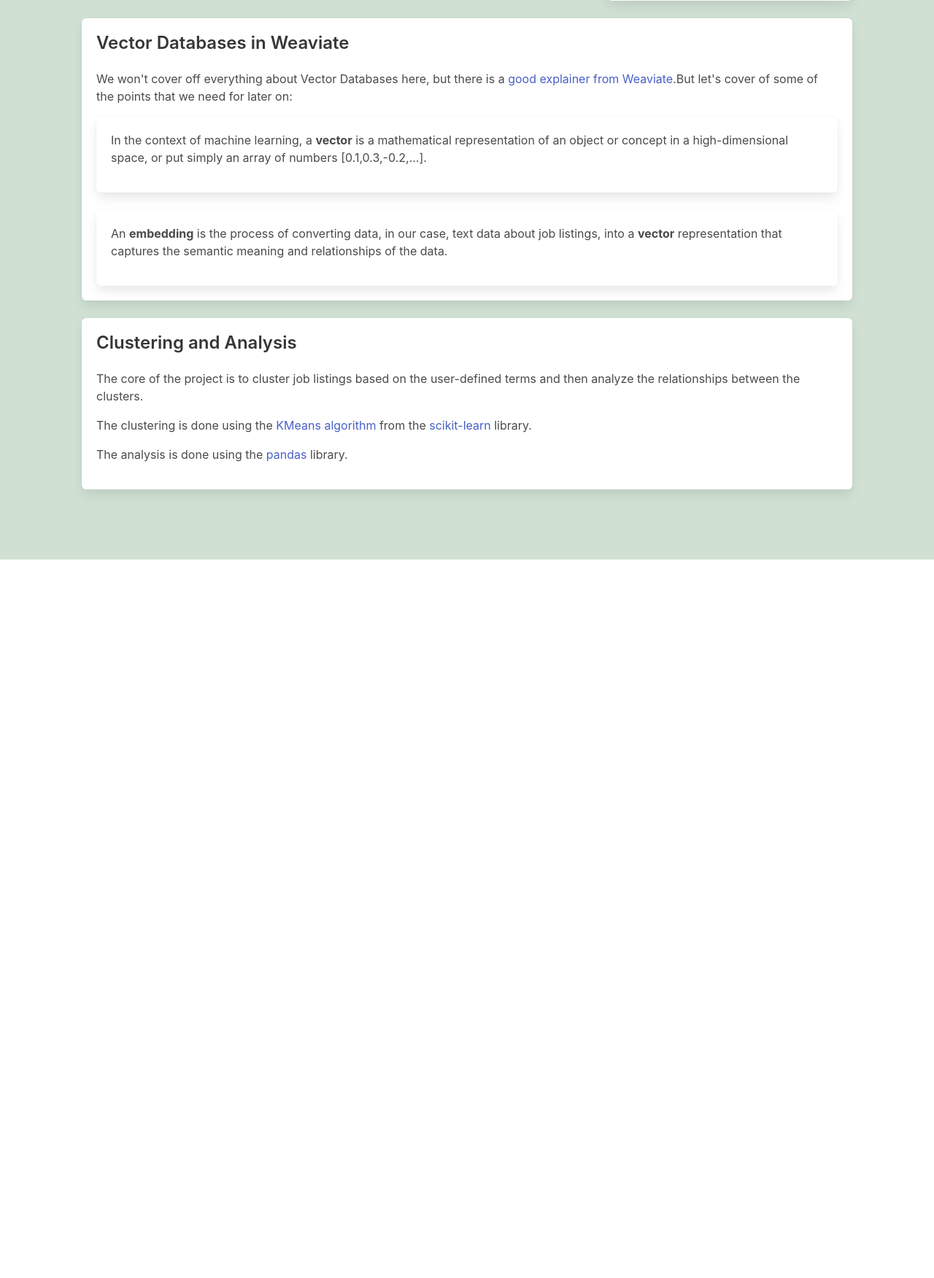
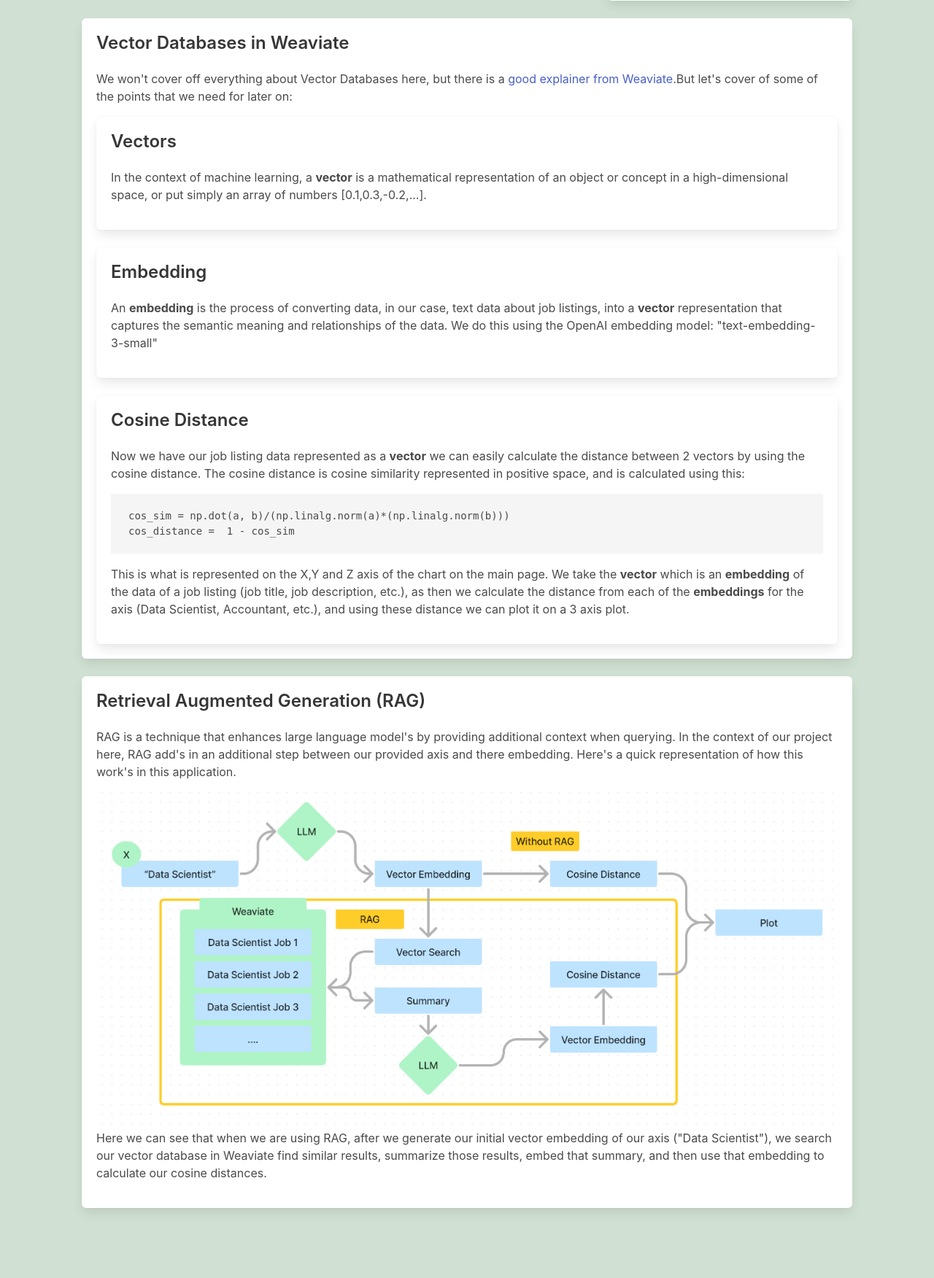
Before and after one commit to nickojelly/VectoredIn, a Django app: template main/templates/about.html in a window 1280 px wide. Shown: the part 607-2359 px from the top of the page at 73% size. Before the commit the page ends 1374 px from the top, so only its background shows below. Run offline with Django 5.2, Linux system fonts and the light colour scheme; the template is opened without the code that fills it, so the values that code supplies are empty; some libraries are stand-ins or nearby versions.

Commit message:
Updated about

```diff
--- a/main/models.py
+++ b/main/models.py
@@ -9,6 +9,7 @@ class JobPosting(models.Model):
     vector = models.TextField()
 
 
+
 class QueryEmbedding(models.Model):
     query = models.CharField(max_length=200)
     rag_query = models.TextField(null=True)
--- a/main/templates/about.html
+++ b/main/templates/about.html
@@ -89,28 +89,37 @@
                         rel="noopener noreferrer">good explainer from Weaviate</a>.But let's cover of some of the points
                     that we need for later on:</p>
                 <div class="box">
+                    <h3 class="title is-4">Vectors</h3>
                     <p class="mb-4">In the context of machine learning, a <b>vector</b> is a mathematical representation
                         of an object or concept in a high-dimensional space, or put simply an array of numbers
                         [0.1,0.3,-0.2,...].</p>
                 </div>
                 <div class="box">
+                    <h3 class="title is-4">Embedding</h3>
                     <p class="mb-4">An <b>embedding</b> is the process of converting data, in our case, text data about
                         job listings, into a <b>vector</b> representation that captures the semantic meaning and
-                        relationships of the data.</p>
+                        relationships of the data. We do this using the OpenAI embedding model: "text-embedding-3-small"
+                    </p>
+                </div>
+                <div class="box">
+                    <h3 class="title is-4">Cosine Distance</h3>
+                    <p class="mb-4">Now we have our job listing data represented as a <b>vector</b> we can easily
+                        calculate the distance between 2 vectors by using the cosine distance.
+                        The cosine distance is cosine similarity represented in positive space, and is calculated using
+                        this:</p>
+
+                    <pre class="mb-4"><code>cos_sim = np.dot(a, b)/(np.linalg.norm(a)*(np.linalg.norm(b)))
+cos_distance =  1 - cos_sim</pre></code>
+<p class="mb-4"> This is what is represented on the X,Y and Z axis of the chart on the main page. We take the <b>vector</b> which is an <b>embedding</b> of the data of a job listing (job title, job description, etc.), as then we calculate the distance from each of the <b>embeddings</b> for the axis (Data Scientist, Accountant, etc.), and using these distance we can plot it on a 3 axis plot.</p>
                 </div>
             </div>
             <div class="box">
-                <h2 class="title is-4">Clustering and Analysis</h2>
-                <p class="mb-4">The core of the project is to cluster job listings based on the user-defined terms and
-                    then analyze the relationships between the clusters.</p>
-                <p class="mb-4">The clustering is done using the <a
-                        href="https://scikit-learn.org/stable/modules/generated/sklearn.cluster.KMeans.html" target="_blank"
-                        rel="noopener noreferrer">KMeans algorithm</a> from the <a
-                        href="https://scikit-learn.org/stable/index.html" target="_blank" rel="noopener noreferrer">scikit-learn</a>
-                    library.</p>
-                <p class="mb-4">The analysis is done using the <a
-                        href="https://pandas.pydata.org/docs/reference/api/pandas.DataFrame.html" target="_blank"
-                        rel="noopener noreferrer">pandas</a> library.</p>
+                <h2 class="title is-4">Retrieval Augmented Generation (RAG)</h2>
+                <p class="mb-4">RAG is a technique that enhances large language model's by providing additional context when querying. In the context of our project here, RAG add's in an additional step between our provided axis and there embedding. Here's a quick representation of how this work's in this application. </p>
+                <figure class="image">
+                    <img src="{% static 'img/RAG_diagram.png' %}" alt="RAG Diagram">
+                </figure>
+                <p class="mb-4"> Here we can see that when we are using RAG, after we generate our initial vector embedding of our axis ("Data Scientist"), we search our vector database in Weaviate find similar results, summarize those results, embed that summary, and then use that embedding to calculate our cosine distances.</p>
             </div>
     </section>
 </body>
--- a/main/templates/base.html
+++ b/main/templates/base.html
@@ -7,6 +7,14 @@
     <link rel="stylesheet" href="https://cdnjs.cloudflare.com/ajax/libs/bulma/0.9.3/css/bulma.min.css">
     <script src="https://cdn.plot.ly/plotly-latest.min.js"></script>
     <link rel="stylesheet" href="https://cdnjs.cloudflare.com/ajax/libs/font-awesome/5.15.3/css/all.min.css">
+    <script async src="https://www.googletagmanager.com/gtag/js?id=G-700LG6TF98"></script>
+    <script>
+        window.dataLayer = window.dataLayer || [];
+        function gtag(){dataLayer.push(arguments);}
+        gtag('js', new Date());
+
+        gtag('config', 'G-700LG6TF98');
+    </script>
     <style>
         body {
             background-color: #d0e1d3;
@@ -363,8 +371,6 @@
         </div>
         <!-- Correlations Modal -->
 
-
-
         <div class="modal" id="correlations-modal">
             <div class="modal-background"></div>
             <div class="modal-card">
@@ -450,11 +456,11 @@
                             using a prompt that we have given it to summarize the information.</p>
                         <p>Here is an excerpt of the prompt and the call to Weaviate:</p>
                         <pre><code>prompt = """... Please provide a concise summary that highlights the key aspects of these job listings
-        that contribute to their alignment with the "{text}" axis. Consider the following points in your summary:
-        1. What are the common themes, skills, or requirements mentioned across these job listings?
-        2. How do these job listings relate to the concept of "{text}"?..."""
+            that contribute to their alignment with the "{text}" axis. Consider the following points in your summary:
+            1. What are the common themes, skills, or requirements mentioned across these job listings?
+            2. How do these job listings relate to the concept of "{text}"?..."""
 
-        single_query = listings.generate.near_vector(near_vector=job_weaviate.vector['default'], limit=3, grouped_task=prompt)</code></pre>
+single_query = listings.generate.near_vector(near_vector=job_weaviate.vector['default'], limit=3, grouped_task=prompt)</code></pre>
                         <p>What we receive out of Weaviate will be 3 summaries on job listings that closely relate to
                             the specified axis.</p>
                         <div class="job-summary">
@@ -463,11 +469,7 @@
                                     <p><strong>Machine Learning Engineer</strong></p>
                                 </div>
                                 <div class="message-body">
-                                    <p><em><span style="white-space: pre-wrap;">Summary: The key aspects that make these
-                                                job listings aligned with the "Machine Learning Engineer" axis include a
-                                                focus on developing AI models, natural language understanding (NLU),
-                                                natural language processing (NLP), and machine learning (ML) algorithms.
-                                                The job listings require experience in Python, cloud platforms ...
+                                    <p><em><span style="white-space: pre-wrap;">Summary: The key aspects that make these job listings aligned with the "Machine Learning Engineer" axis include a focus on developing AI models, natural language understanding (NLU), natural language processing (NLP), and machine learning (ML) algorithms. The job listings require experience in Python, cloud platforms ...
                                             </span></em></p>
                                 </div>
                             </article>
@@ -501,7 +503,7 @@
                                 this:</p>
                             <div class="box">
                                 <p>Based on the summaries of the top 3 job listings for each axis, provide an overview
-                                    of the similarities and differences between the axes:</p>
+                                    of the similarities and differences between the axis:</p>
                                 <div class="columns">
                                     <div class="column">
                                         <button class="button is-primary is-fullwidth">Summary 1</button>
--- a/mysite/settings.py
+++ b/mysite/settings.py
@@ -39,6 +39,7 @@ INSTALLED_APPS = [
     'django.contrib.messages',
     'django.contrib.staticfiles',
     'main.apps.MainConfig',
+    'google_analytics',
 ]
 
 MIDDLEWARE = [
@@ -81,6 +82,9 @@ DATABASES = {
         'ENGINE': 'django.db.backends.sqlite3',
         'NAME': BASE_DIR / 'db.sqlite3',
     }
+}
+GOOGLE_ANALYTICS = {
+    'google_analytics_id': 'G-700LG6TF98',
 }
 
 
```
Also changed, not shown: main/generative/gen_utils.py (+24 -2 lines), main/templates/contact.html (+3 -36 lines), main/utils.py (+0 -23 lines), main/views.py (+13 -12 lines), db.sqlite3, static/img/RAG_diagram.png (added), static/img/cosine distance.svg (added).
